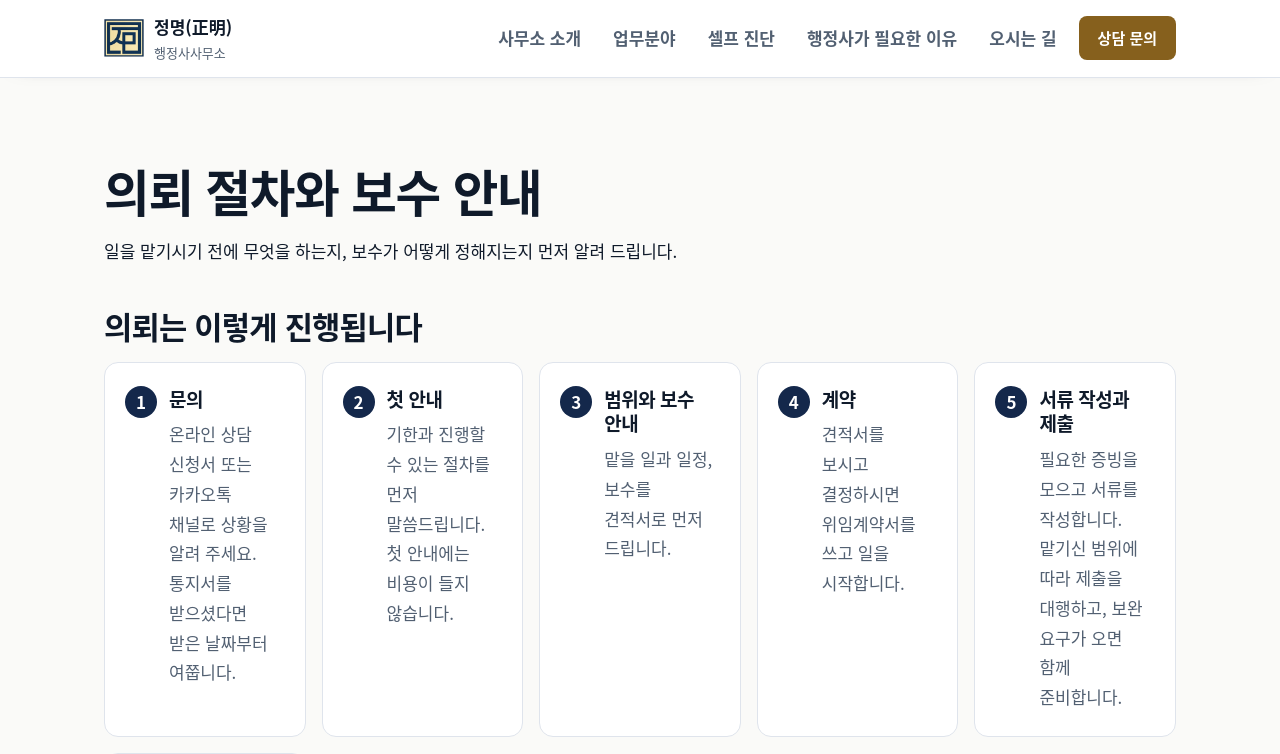
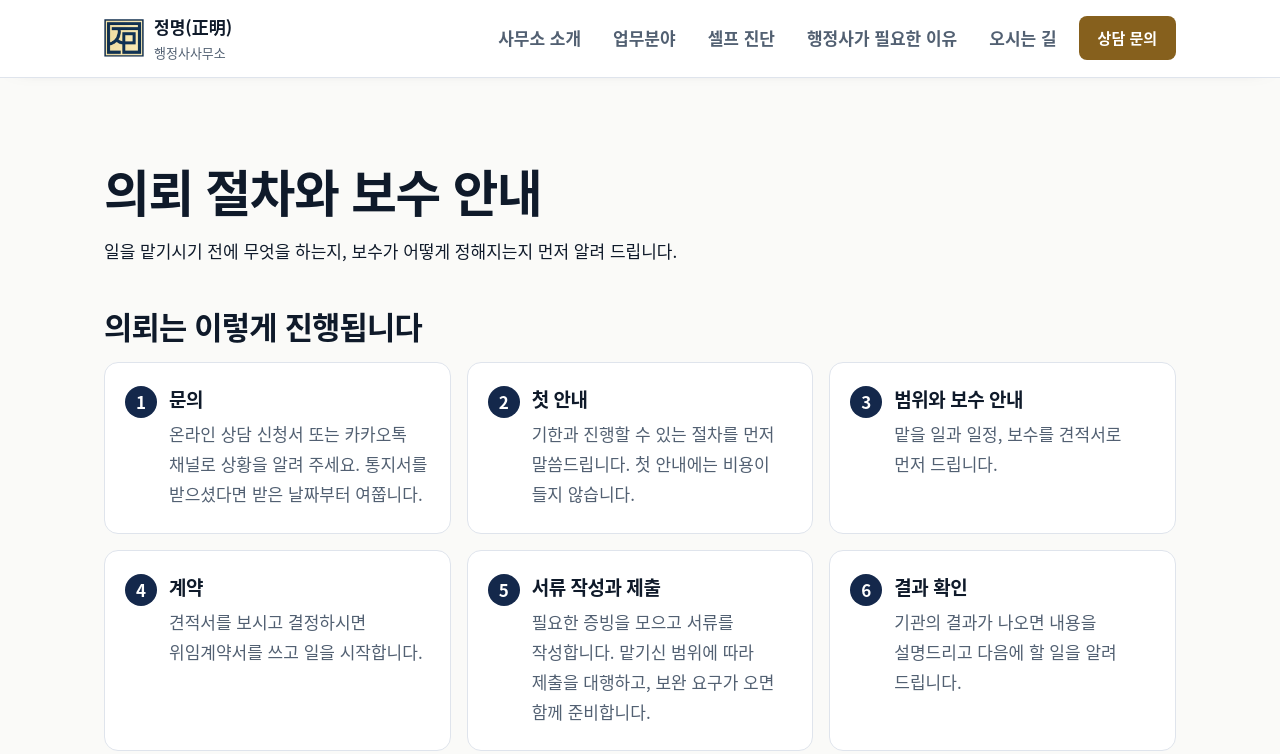
Before and after one commit to sngbusa100-stack/jm-office-homepage, a React (Vite) app: page /process in a window 1280 px wide. Shown: the top 754 px of the page. Built offline with nearby package versions, Linux system fonts and the light colour scheme.

Commit message:
의뢰 절차 안내 PC 카드 3열 배치

```diff
--- a/src/pages/ProcessPage.tsx
+++ b/src/pages/ProcessPage.tsx
@@ -11,7 +11,7 @@ export function ProcessPage() {
 
       <section aria-labelledby="steps">
         <h2 id="steps">{processGuide.steps.title}</h2>
-        <ol className="process-grid">
+        <ol className="process-grid process-grid--three-columns">
           {processGuide.steps.items.map((step) => (
             <li key={step.title}><h3>{step.title}</h3><p>{step.detail}</p></li>
           ))}
--- a/src/styles/app.css
+++ b/src/styles/app.css
@@ -379,6 +379,9 @@ nav#global-nav a.active {
   gap: 16px;
   grid-template-columns: repeat(auto-fit, minmax(200px, 1fr));
   counter-reset: process;
+}
+@media (min-width: 769px) {
+  .process-grid--three-columns { grid-template-columns: repeat(3, minmax(0, 1fr)); }
 }
 .process-grid > *, .process-list > * {
   counter-increment: process;
```
